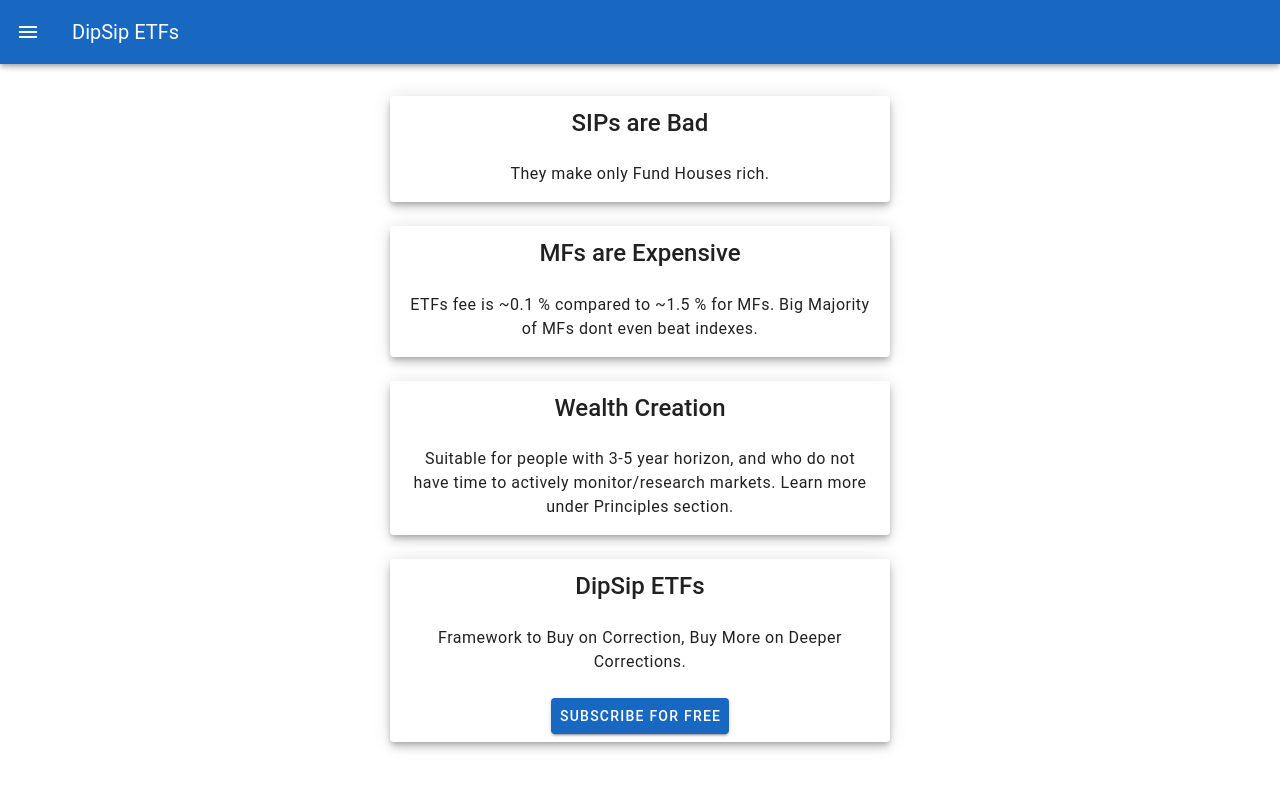
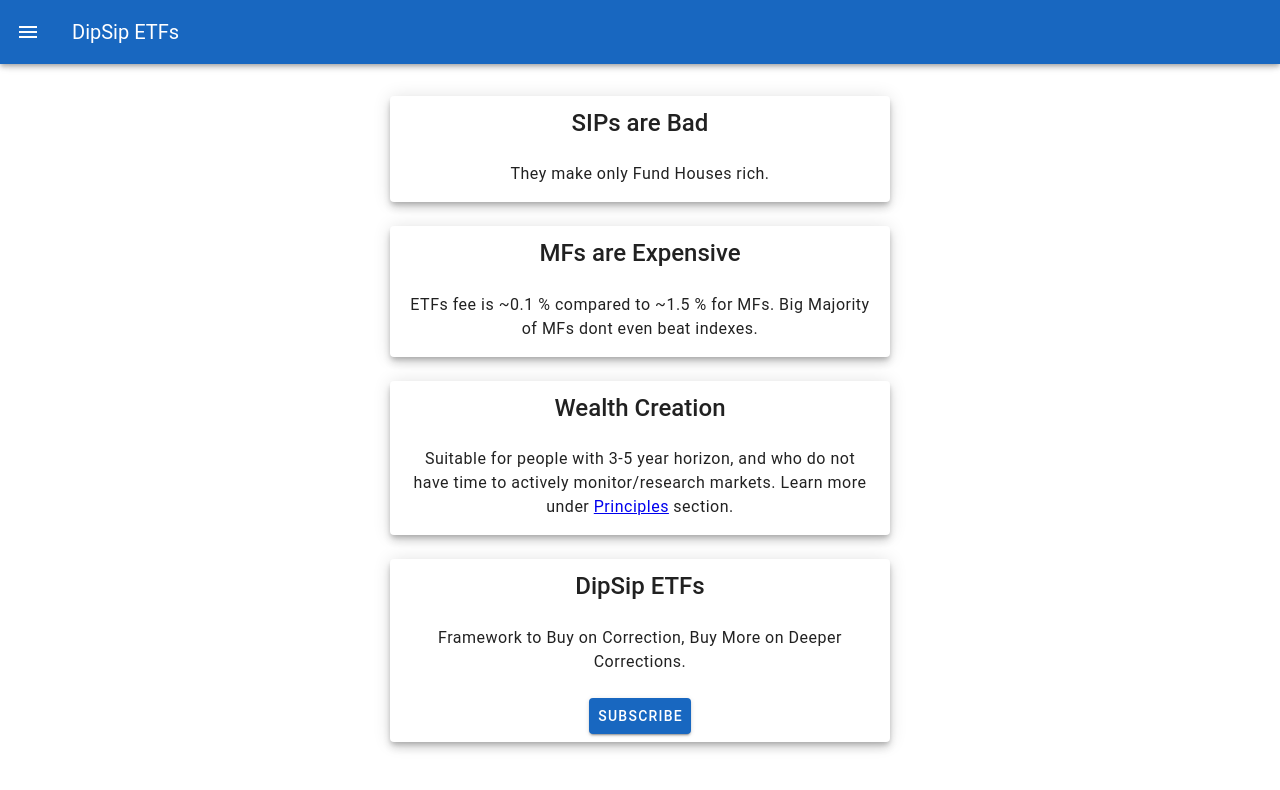
Before and after one commit to wanderingelephants/telegram-mini-app, a Vue app in the folder packages/ui/dipsip-vuetify/: page / in a window 1280 px wide. Shown: the top 790 px of the page. Built offline with nearby package versions, Linux system fonts and the light colour scheme.

Commit message:
updated docs

```diff
--- a/packages/ui/dipsip-vuetify/src/views/LandingPage.vue
+++ b/packages/ui/dipsip-vuetify/src/views/LandingPage.vue
@@ -35,7 +35,7 @@
 
           <v-card-text>
             <p class="text-body-1">
-              Suitable for people with 3-5 year horizon, and who do not have time to actively monitor/research markets. Learn more under Principles section.
+              Suitable for people with 3-5 year horizon, and who do not have time to actively monitor/research markets. Learn more under <a href="/principles">Principles</a> section.
             </p>
           </v-card-text>
         </v-card>
@@ -58,7 +58,7 @@
               variant="elevated"
               to="/dipsip"
             >
-              Subscribe for Free
+              Subscribe
             </v-btn>
           </v-card-actions>
         </v-card>
```
Also changed, not shown: 4 other files (tests, documents, lock files or other folders).
